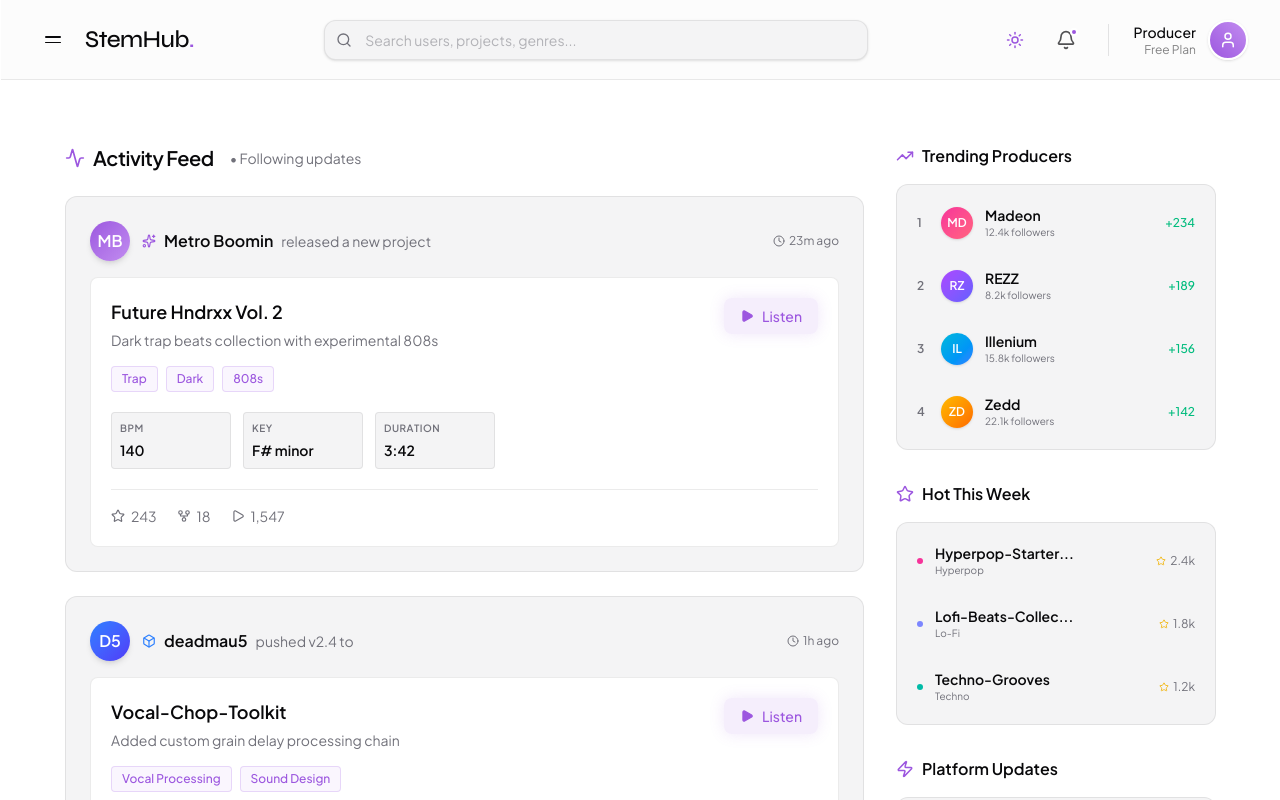
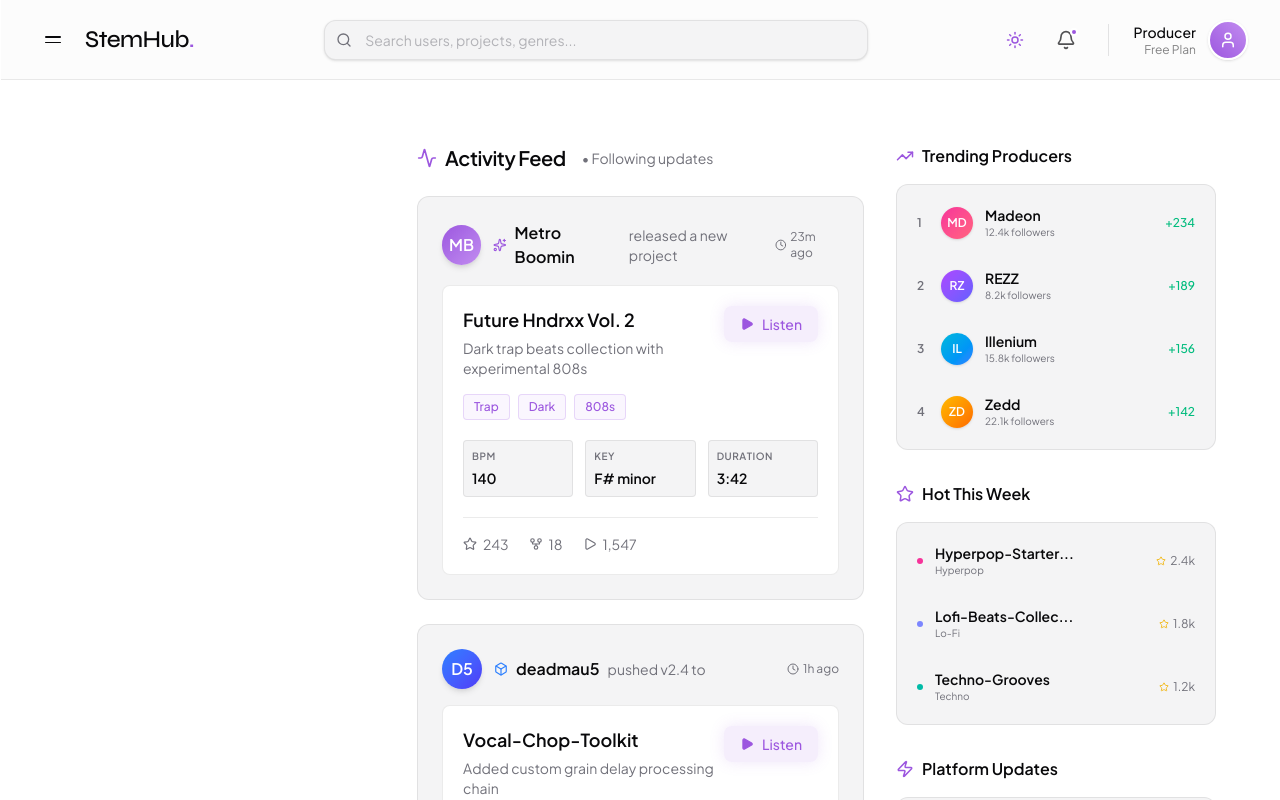
Before and after one commit to stemhub-org/Stemhub, a Next.js app in the folder frontend/: page /dashboard/explore in a window 1280 px wide. Built offline with nearby package versions, Linux system fonts and the light colour scheme; no server answers.

Commit message:
style(explore): center activity feed and keep sidebar on right

```diff
--- a/frontend/app/dashboard/explore/page.tsx
+++ b/frontend/app/dashboard/explore/page.tsx
@@ -21,9 +21,12 @@ export default function ExplorePage() {
 
 
 
-                <div className="flex flex-col xl:flex-row gap-8">
-                    {/* Left Main Content: Activity Feed */}
-                    <div className="flex-1 space-y-6">
+                <div className="flex flex-col xl:flex-row justify-between gap-8">
+                    {/* Left Spacer to perfectly center the activity feed */}
+                    <div className="hidden xl:block xl:w-80 shrink-0"></div>
+
+                    {/* Center Main Content: Activity Feed */}
+                    <div className="flex-1 max-w-3xl w-full mx-auto space-y-6">
                         <div className="flex items-center gap-2 mb-6">
                             <Activity size={20} className="text-accent" />
                             <h2 className="text-xl font-semibold tracking-tight text-foreground">Activity Feed</h2>
@@ -210,7 +213,7 @@ export default function ExplorePage() {
                     </div>
 
                     {/* Right Sidebar */}
-                    <div className="w-full xl:w-80 space-y-8">
+                    <div className="w-full xl:w-80 shrink-0 space-y-8">
                         {/* Trending Producers */}
                         <div>
                             <div className="flex items-center gap-2 mb-4">
```
